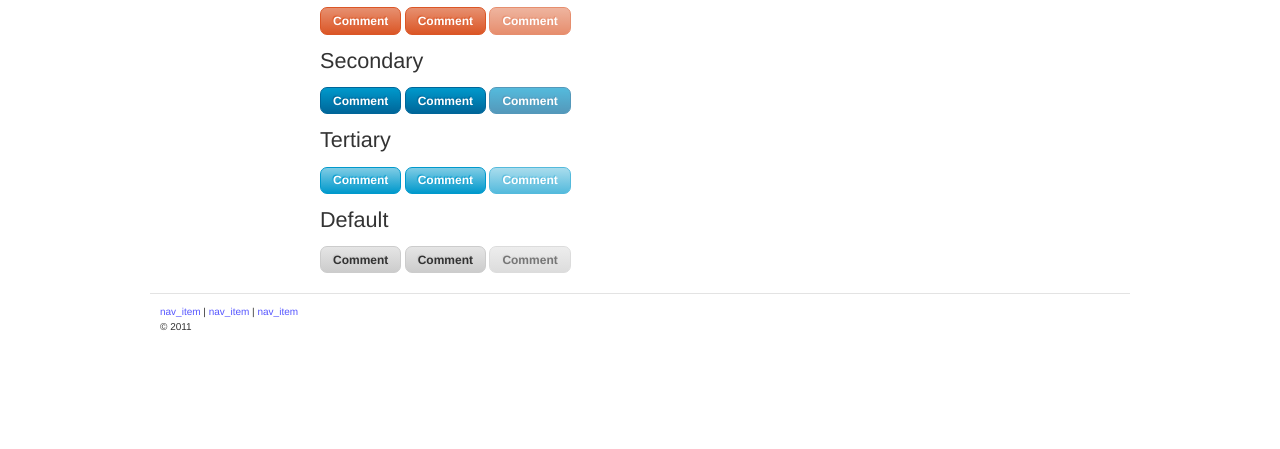
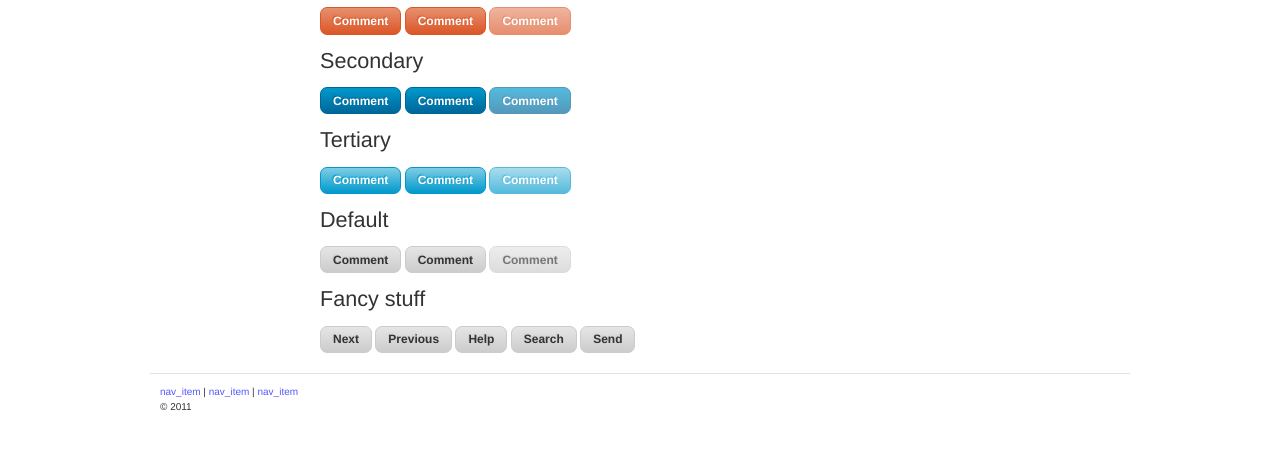
Before and after one commit to boomworks/templates-and-patterns, a plain HTML site: page boomstrap/buttons.html in a window 1280 px wide. Shown: the part 143-592 px from the top of the page. Drawn offline with Linux system fonts and the light colour scheme.

Commit message:
Initial markup for fancy buttons

```diff
--- a/boomstrap/buttons.html
+++ b/boomstrap/buttons.html
@@ -88,26 +88,6 @@
 						<aside role="complementary" class="grid_6 omega">
 							<p></p>
 						</aside>
-<!--
-						<section class="grid_14 module alpha omega">
-							<header><h2>Primary - with menu</h2></header>
-							<section class="content">
-
-								<button class="primary menu button" data-menu="#send-menu-1">Send</button>
-								<button class="primary menu button disabled" disabled data-menu="#send-menu-1">Send</button>
-								<ul class="ui-button-menu" id="send-menu-1">
-									<li><a href="#">Twitter</a></li>
-									<li><a href="#">Email</a></li>
-									<li><a href="#">Smoke signals</a></li>
-									<li><a href="#">Semaphore</a></li>
-								</ul>
-
-							</section>
-						</section>
-						<aside role="complementary" class="grid_6 omega">
-							<p></p>
-						</aside>
--->
 
 						<section class="grid_14 module alpha omega">
 							<header><h2>Secondary</h2></header>
@@ -122,36 +102,6 @@
 						<aside role="complementary" class="grid_6 omega">
 							<p></p>
 						</aside>
-<!--
-						<section class="grid_14 module alpha omega">
-							<header><h2>Secondary - with menu</h2></header>
-							<section class="content">
-
-								<button class="secondary menu button">
-									Send
-									<ul class="ui-button-menu">
-										<li><a href="#">Twitter</a></li>
-										<li><a href="#">Email</a></li>
-										<li><a href="#">Smoke signals</a></li>
-										<li><a href="#">Semaphore</a></li>
-									</ul>
-								</button>
-								<button class="secondary menu button disabled">
-									Send
-									<ul class="ui-button-menu">
-										<li><a href="#">Twitter</a></li>
-										<li><a href="#">Email</a></li>
-										<li><a href="#">Smoke signals</a></li>
-										<li><a href="#">Semaphore</a></li>
-									</ul>
-								</button>
-
-							</section>
-						</section>
-						<aside role="complementary" class="grid_6 omega">
-							<p></p>
-						</aside>
--->
 
 						<section class="grid_14 module alpha omega">
 							<header><h2>Tertiary</h2></header>
@@ -182,6 +132,30 @@
 							<p></p>
 						</aside>
 
+
+
+						<section class="grid_14 module alpha omega">
+							<header><h2>Fancy stuff</h2></header>
+							<section class="content">
+
+								<button class="button icon icon-arrow-right">Next</button>
+								<button class="button icon icon-arrow-left">Previous</button>
+								<button class="button icon icon-arrow-question">Help</button>
+								<button class="button icon icon-arrow-search">Search</button>
+
+								<button class="menu button" data-menu="#send-menu-1">Send</button>
+								<ul class="ui-button-menu" id="send-menu-1">
+									<li><a href="#">Twitter</a></li>
+									<li><a href="#">Email</a></li>
+									<li><a href="#">Smoke signals</a></li>
+									<li><a href="#">Semaphore</a></li>
+								</ul>
+
+							</section>
+						</section>
+						<aside role="complementary" class="grid_6 omega">
+							<p></p>
+						</aside>
 
 
 					</article>
```
